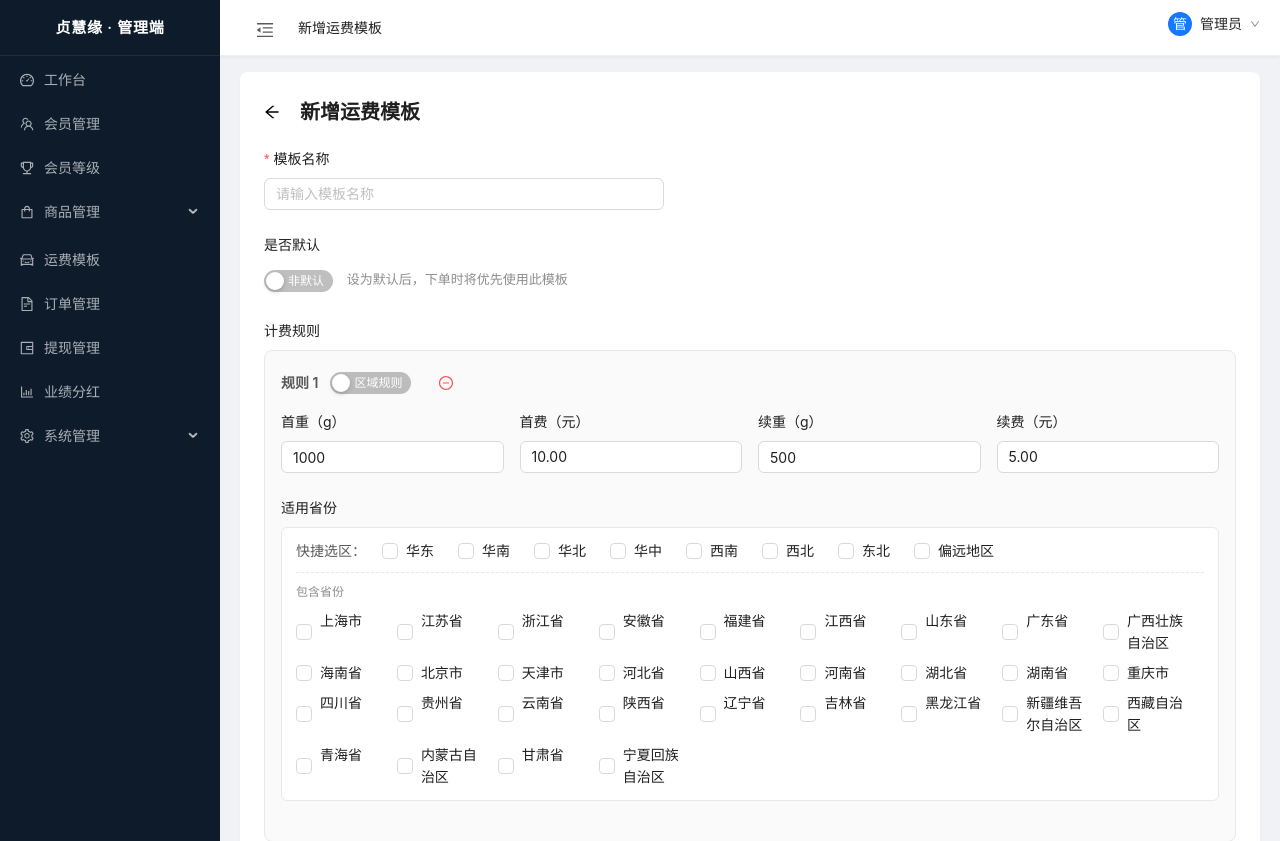
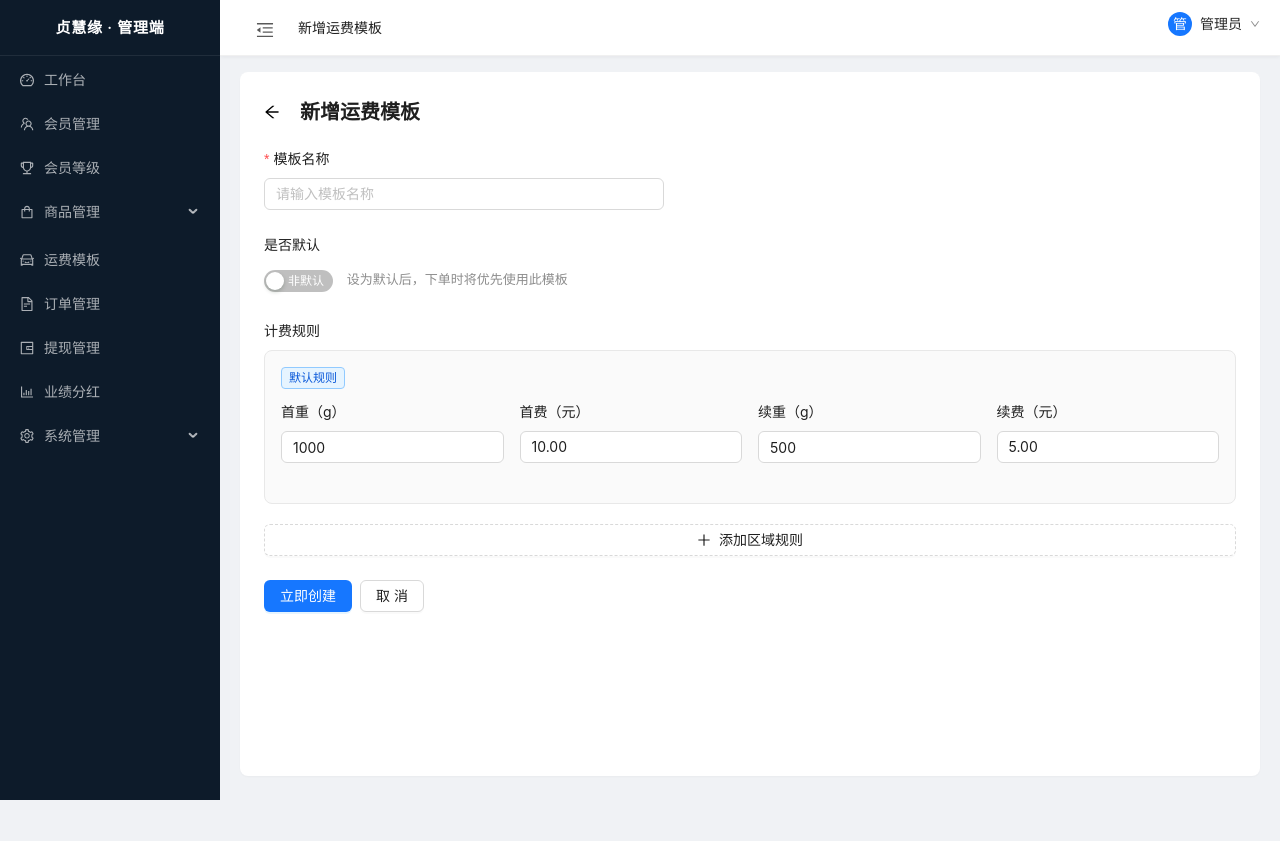
Before and after one commit to rueen/zhenhuiyuan_support, a Vue app: page /shipping/new in a window 1280 px wide. Shown: the top 841 px of the page. After the commit the page ends 800 px from the top, so only its background shows below. Built offline with nearby package versions, Linux system fonts and the light colour scheme; sample sign-in values are in the browser's storage.

Commit message:
运费模板交互调整

```diff
--- a/src/views/product/CategoryListView.vue
+++ b/src/views/product/CategoryListView.vue
@@ -1,3 +1,11 @@
+<!--
+ * @Author: diaochan diaochan@seatent.com
+ * @Date: 2026-05-29 20:59:11
+ * @LastEditors: diaochan diaochan@seatent.com
+ * @LastEditTime: 2026-05-30 17:23:03
+ * @FilePath: /zhenhuiyuan_support/src/views/product/CategoryListView.vue
+ * @Description: 这是默认设置,请设置`customMade`, 打开koroFileHeader查看配置 进行设置: https://github.com/OBKoro1/koro1FileHeader/wiki/%E9%85%8D%E7%BD%AE
+-->
 <script setup>
 import { ref, onMounted } from 'vue'
 import { message, Modal } from 'ant-design-vue'
@@ -7,7 +15,6 @@ const loading = ref(false)
 const data = ref([])
 
 const columns = [
-  { title: 'ID', dataIndex: 'id', width: 80 },
   { title: '分类名称', dataIndex: 'name' },
   { title: '排序', dataIndex: 'sort', width: 80 },
   { title: '状态', dataIndex: 'status', width: 90 },
--- a/src/views/shipping/ShippingFormView.vue
+++ b/src/views/shipping/ShippingFormView.vue
@@ -18,7 +18,20 @@ const form = reactive({
   rules: [],
 })
 
-function addRule() {
+/** 新建模板时初始化默认规则（is_default_group=1，始终存在且不可删除） */
+function initDefaultRule() {
+  form.rules.push({
+    region_codes: [],
+    is_default_group: 1,
+    first_weight: 1000,
+    first_fee: '10.00',
+    additional_weight: 500,
+    additional_fee: '5.00',
+  })
+}
+
+/** 添加一条区域规则（is_default_group=0） */
+function addAreaRule() {
   form.rules.push({
     region_codes: [],
     is_default_group: 0,
@@ -29,6 +42,10 @@ function addRule() {
   })
 }
 
+/**
+ * 删除区域规则（默认规则不可删除）
+ * @param {number} index - 规则在 form.rules 中的索引
+ */
 function removeRule(index) {
   form.rules.splice(index, 1)
 }
@@ -45,14 +62,15 @@ function getOccupiedCodes(currentIndex) {
 }
 
 async function fetchTemplate() {
-  if (!isEdit.value) { addRule(); return }
+  if (!isEdit.value) { initDefaultRule(); return }
   pageLoading.value = true
   try {
     const data = await getShippingTemplate(route.params.id)
     form.name = data.name
     form.is_default = data.is_default ?? 0
     form.rules = data.rules || []
-    if (!form.rules.length) addRule()
+    // 若接口数据中没有默认规则，自动补充一条
+    if (!form.rules.some(r => r.is_default_group === 1)) initDefaultRule()
   } finally { pageLoading.value = false }
 }
 
@@ -101,9 +119,14 @@ async function submit() {
         <a-form-item label="计费规则">
           <div v-for="(rule, index) in form.rules" :key="index" class="rule-item">
             <div class="rule-header">
-              <span class="rule-index">规则 {{ index + 1 }}</span>
-              <a-switch v-model:checked="rule.is_default_group" :checked-value="1" :un-checked-value="0" checked-children="默认规则" un-checked-children="区域规则" />
-              <a-button type="text" danger @click="removeRule(index)"><MinusCircleOutlined /></a-button>
+              <a-tag v-if="rule.is_default_group" color="blue">默认规则</a-tag>
+              <span v-else class="rule-index">区域规则</span>
+              <a-button
+                v-if="!rule.is_default_group"
+                type="text"
+                danger
+                @click="removeRule(index)"
+              ><MinusCircleOutlined /></a-button>
             </div>
             <a-row :gutter="16">
               <a-col :span="6">
@@ -134,8 +157,8 @@ async function submit() {
               />
             </a-form-item>
           </div>
-          <a-button type="dashed" @click="addRule" style="width:100%;margin-top:8px">
-            <PlusOutlined /> 添加规则
+          <a-button type="dashed" @click="addAreaRule" style="width:100%;margin-top:8px">
+            <PlusOutlined /> 添加区域规则
           </a-button>
         </a-form-item>
 
--- a/src/views/shipping/ShippingListView.vue
+++ b/src/views/shipping/ShippingListView.vue
@@ -2,7 +2,7 @@
  * @Author: diaochan diaochan@seatent.com
  * @Date: 2026-05-29 20:59:12
  * @LastEditors: diaochan diaochan@seatent.com
- * @LastEditTime: 2026-05-30 16:57:12
+ * @LastEditTime: 2026-05-30 17:46:35
  * @FilePath: /zhenhuiyuan_support/src/views/shipping/ShippingListView.vue
  * @Description: 这是默认设置,请设置`customMade`, 打开koroFileHeader查看配置 进行设置: https://github.com/OBKoro1/koro1FileHeader/wiki/%E9%85%8D%E7%BD%AE
 -->
@@ -38,7 +38,7 @@ function handleDelete(id) {
   <div>
     <div class="action-bar">
       <span class="page-title">运费模板</span>
-      <a-button type="primary" @click="router.push('/shipping/new')">+ 新增模板</a-button>
+      <a-button type="primary" @click="router.push('/shipping/new')" v-if="!data.length">+ 新增模板</a-button>
     </div>
     <a-table :columns="columns" :data-source="data" :loading="loading" row-key="id" :pagination="false">
       <template #bodyCell="{ column, record }">
```
